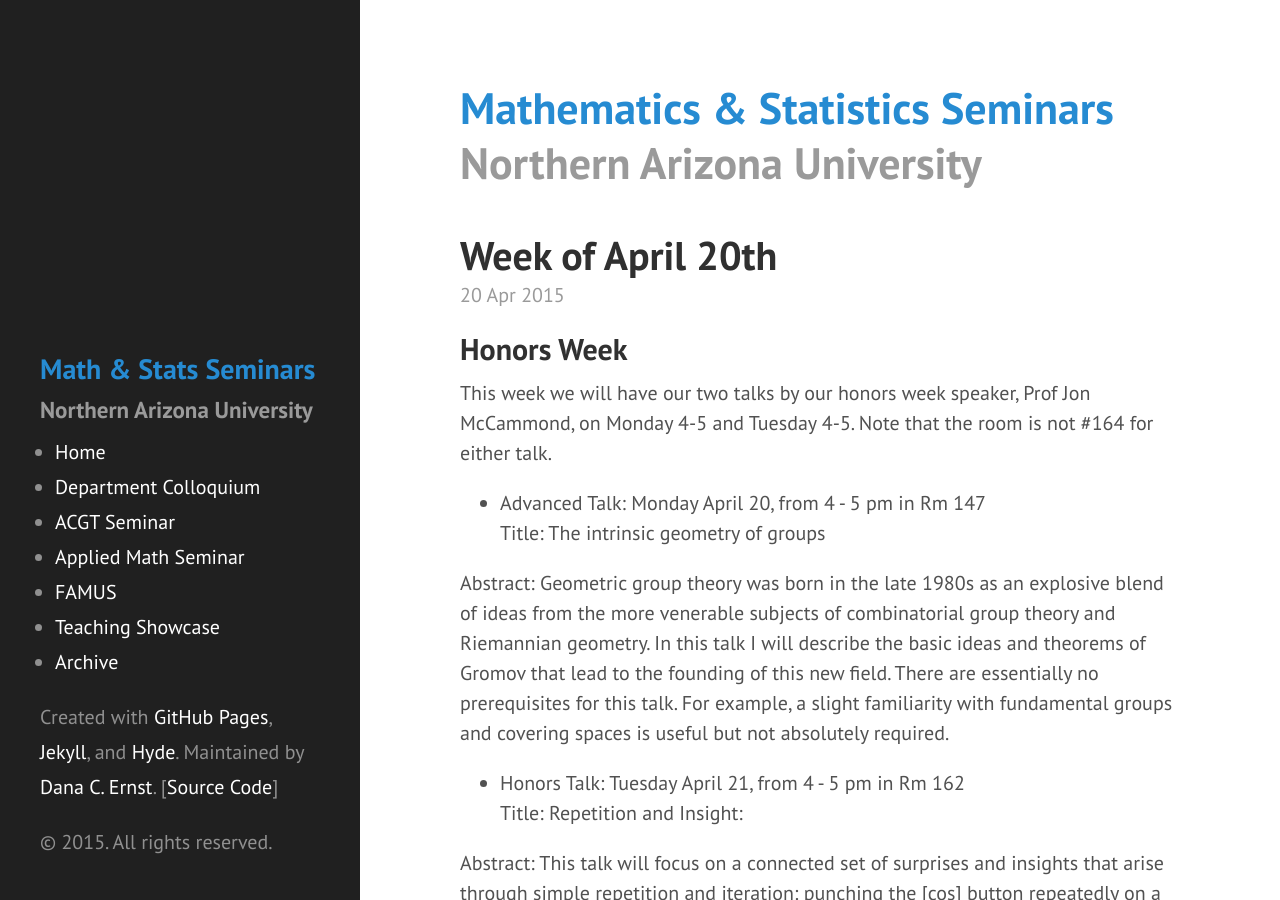
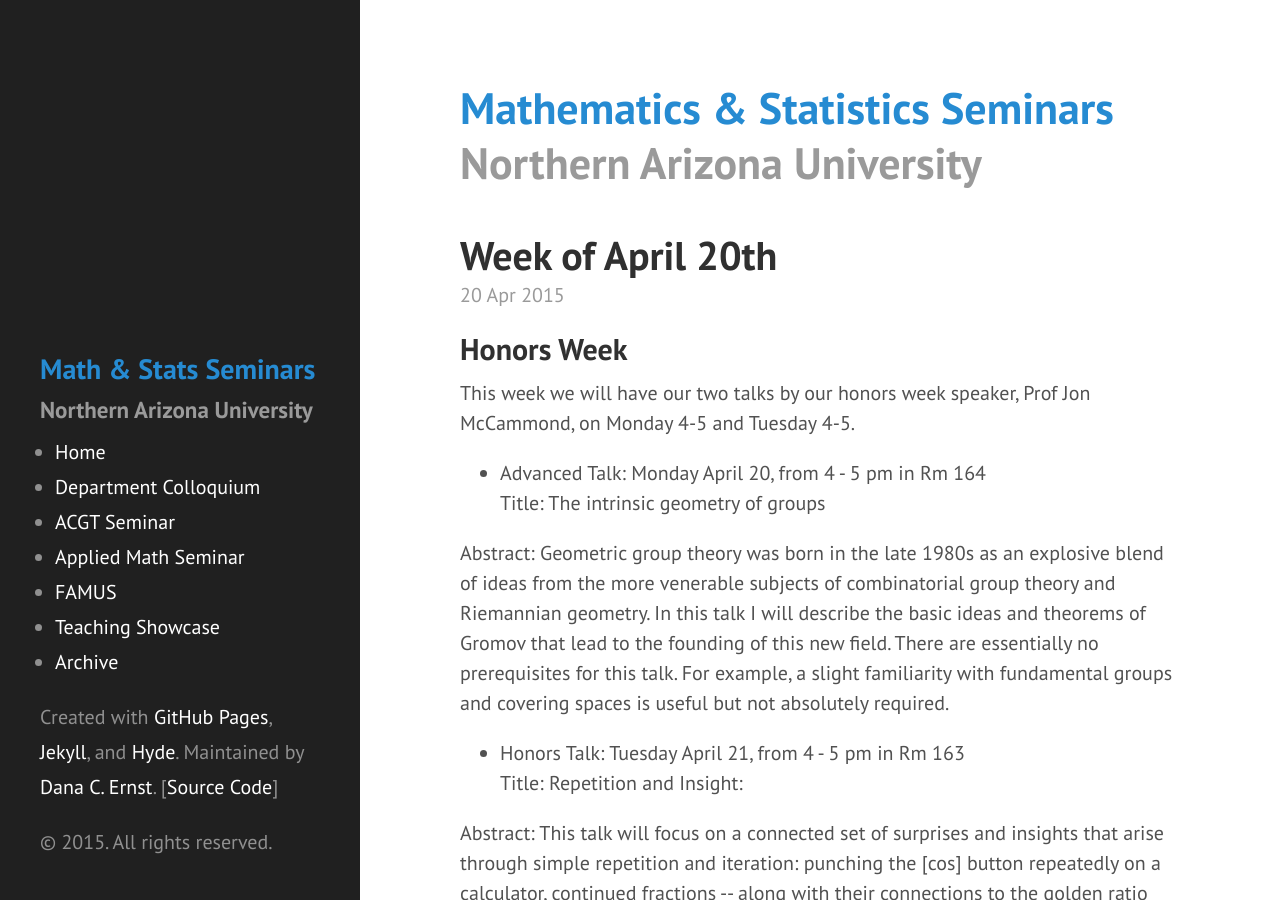
Before and after one commit to NAUMathStat/seminars, a Jekyll site: the page built from _posts/2015-04-20-week-14.md, in a window 1280 px wide and 900 px high. Built offline with Jekyll 4.4.1, drawn with Linux system fonts in a browser that asks for light colours; Markdown is read by kramdown in place of the engine named in the settings.

Commit message:
room change

```diff
--- a/_posts/2015-04-20-week-14.md
+++ b/_posts/2015-04-20-week-14.md
@@ -6,15 +6,14 @@ title: Week of April 20th
 ## Honors Week ##
 
 This week we will have our two talks by our honors week speaker, Prof Jon McCammond, on Monday 4-5 and Tuesday 4-5.
-Note that the room is not #164 for either talk.
 
-- Advanced Talk: Monday April 20, from 4 - 5 pm in Rm 147
+- Advanced Talk: Monday April 20, from 4 - 5 pm in Rm 164
 <br>Title: The intrinsic geometry of groups
 
 <p>Abstract: Geometric group theory was born in the late 1980s as an explosive blend of ideas from the more venerable subjects of combinatorial group theory and Riemannian geometry.  In this talk I will describe the basic ideas and theorems of Gromov that lead to the founding of this new field.  There are essentially no prerequisites for this talk. For example, a slight familiarity with fundamental groups and covering spaces is useful but not absolutely required.
 </p>
 
-- Honors Talk: Tuesday April 21, from 4 - 5 pm in Rm 162
+- Honors Talk: Tuesday April 21, from 4 - 5 pm in Rm 163
 <br>Title: Repetition and Insight:
 
 <p>Abstract: This talk will focus on a connected set of surprises and insights that arise through simple repetition and iteration: punching the [cos] button repeatedly on a calculator, continued fractions -- along with their connections to the golden ratio and the Fibonacci numbers, and continued square roots, with some mentions of Ramanujan, Chebyshev polynomials, and the Mandelbrot set thrown in along the way.
```
Also changed, not shown: colloquiumSpring2015.md (+1 -1 lines), 2 other files.
